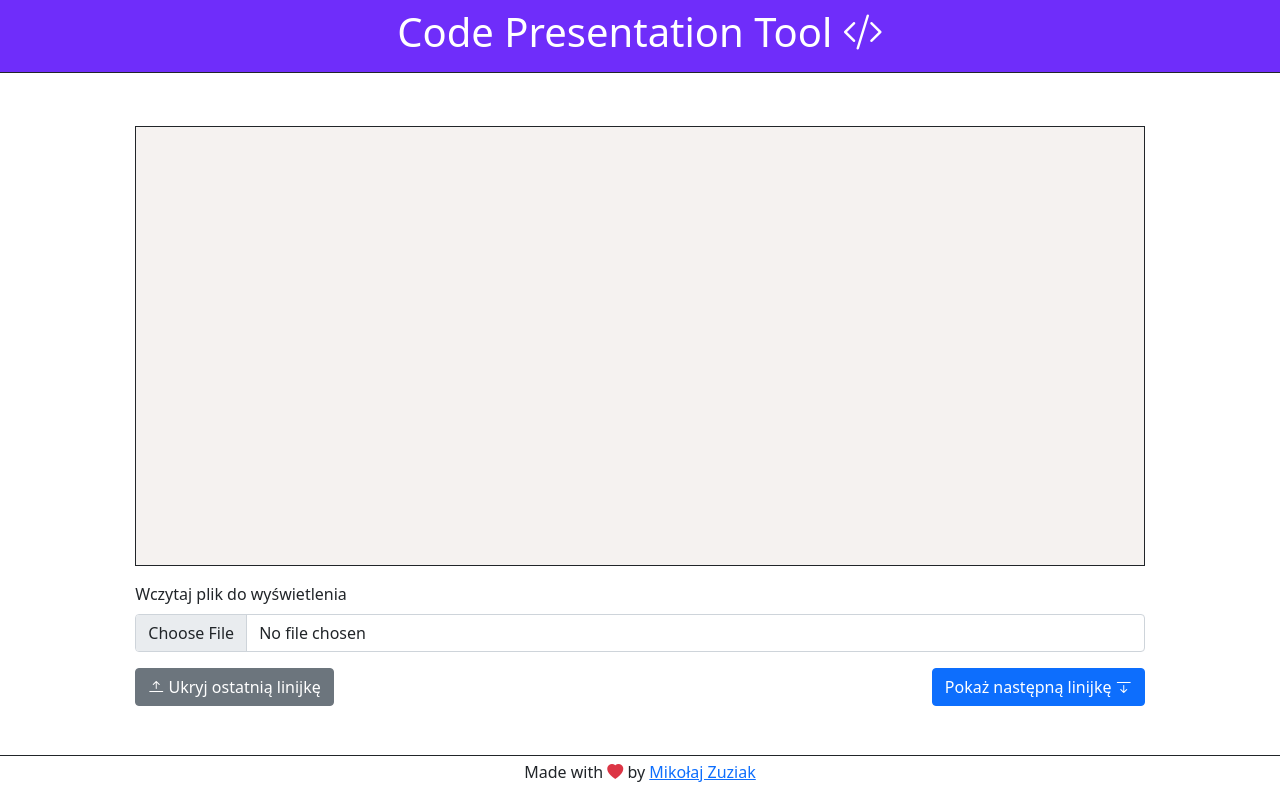
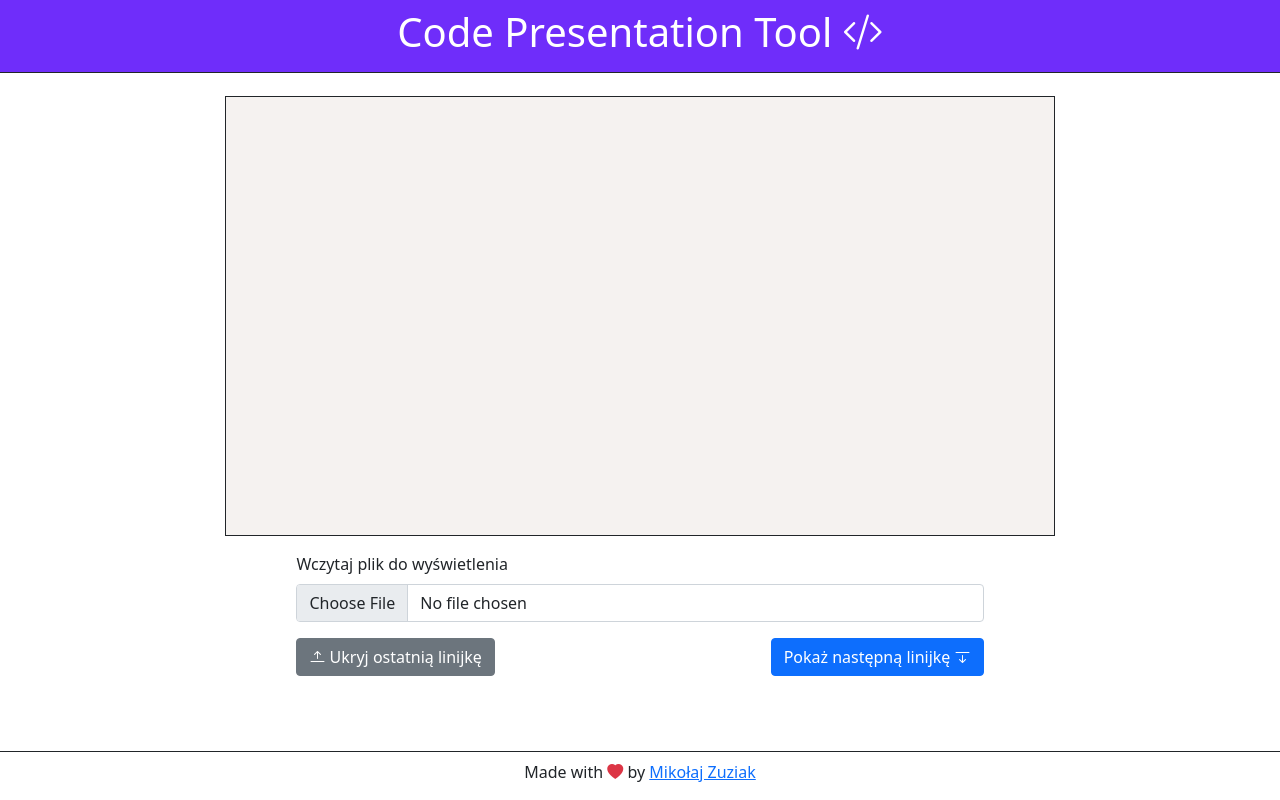
Before and after one commit to MzMix/Code-Presentation-Tool, a Vue app: page / in a window 1280 px wide. Built offline with nearby package versions, Linux system fonts and the light colour scheme.

Commit message:
fix: :bug: fix text indents
fix the lack of indents in code/text shown

```diff
--- a/index.html
+++ b/index.html
@@ -7,7 +7,7 @@
     <title>Code Presentation Tool</title>
   </head>
   <body>
-    <div id="app" class="container-fluid"></div>
+    <div id="app" class="container-fluid d-flex flex-column pt-5 h-100"></div>
     <script type="module" src="/src/main.js"></script>
   </body>
 </html>
--- a/src/App.vue
+++ b/src/App.vue
@@ -3,26 +3,35 @@ import CodePresenter from './CodePresenter.vue';
 </script>
 
 <template>
-  <div class="fixed-top border-dark border-bottom p-2 text-white text-center user-select-none" id="AppNameRow">
+
+  <header>
+    <div class="fixed-top border-dark border-bottom p-2 text-white text-center user-select-none mb-5" id="AppNameRow">
       <h1>Code Presentation Tool <i class="bi bi-code-slash"></i></h1>
     </div>
+  </header>
 
+  <main>
     <div class="row mt-5">
-    <div class="col-lg-1"></div>
+      <div class="col-xl-2 col-lg-1"></div>
       <CodePresenter />
-    <div class="col-lg-1"></div>
+      <div class="col-xl-2 col-lg-1"></div>
     </div>
+  </main>
 
-  <div class="row fixed-bottom border-dark border-top user-select-none">
+  <footer>
+    <div class="row border-dark border-top user-select-none pt-1">
       <div class="col-md-12 text-center d-flex justify-content-center align-items-center">
         <p class="pt-1">Made with <i class="bi bi-heart-fill text-danger"></i> by <a
             href="https://github.com/MzMix">Mikołaj Zuziak</a></p>
       </div>
     </div>
+  </footer>
+
 </template>
 
 <style scoped>
 #AppNameRow {
   background-color: #6f2dfa;
+  width: 100%;
 }
 </style>
--- a/src/CodePresenter.vue
+++ b/src/CodePresenter.vue
@@ -87,7 +87,7 @@ function SplitLine(line) {
 }
 
 function BreakOverflow() {
-    let threshold = Math.floor(document.getElementById('CodeBox').offsetWidth / 8);
+    let threshold = Math.floor(document.getElementById('CodeBox').offsetWidth / 10);
 
     codeToDisplay.value.forEach(line => {
         if (line.code.length > threshold) SplitLine(line);
@@ -143,7 +143,7 @@ function AddLeadingZero(num) {
 </script>
 
 <template>
-    <div class="col-lg-10 col-md-12">
+    <div class="col-xl-8 col-lg-10 col-md-12">
         <form @submit.prevent="onSubmit">
             <div class="mb-3">
                 <div class="border border-dark p-1" id="CodeBox">
@@ -159,16 +159,19 @@ function AddLeadingZero(num) {
                 </div>
             </div>
 
-            <div class=" mb-3 user-select-none">
+            <div class="row">
+                <div class="col-10 mx-auto mb-3 user-select-none">
                     <label for="formFile" class="form-label">Wczytaj plik do wyświetlenia</label>
                     <input class="form-control" type="file" id="formFile" @change="onFileChange">
                 </div>
 
-            <div class="mb-3 d-flex" id="ActionButtons">
-                <button class="btn btn-secondary" @click="showLess"><i class="bi bi-arrow-bar-up"></i> Ukryj ostatnią
+                <div class="col-10 mx-auto mb-3 d-flex" id="ActionButtons">
+                    <button class="btn btn-secondary" @click="showLess"><i class="bi bi-arrow-bar-up"></i> Ukryj
+                        ostatnią
                         linijkę</button>
                     <button class="btn btn-primary" @click="showMore">Pokaż następną linijkę <i
                             class="bi bi-arrow-bar-down"></i></button>
+                </div>
             </div>
         </form>
     </div>
@@ -223,7 +226,7 @@ function AddLeadingZero(num) {
 }
 
 *::-webkit-scrollbar-track {
-    background: #dde0e3;
+    background: #f5f2f0;
 }
 
 *::-webkit-scrollbar-thumb {
--- a/src/CustomHighlight.vue
+++ b/src/CustomHighlight.vue
@@ -23,5 +23,5 @@ onMounted(() => {
 </script>
 
 <template>
-    <code class="codeLine" :class="langClass">{{       hCode       }}</code>
+    <pre class="codeLine"><code :class="langClass">{{    hCode     }}</code></pre>
 </template>
--- a/src/style.css
+++ b/src/style.css
@@ -1,95 +1,26 @@
-:root {
-  font-family: Inter, Avenir, Helvetica, Arial, sans-serif;
-  font-size: 16px;
-  line-height: 24px;
-  font-weight: 400;
-
-  color-scheme: light dark;
-  color: rgba(255, 255, 255, 0.87);
-  background-color: #242424;
-
-  font-synthesis: none;
-  text-rendering: optimizeLegibility;
-  -webkit-font-smoothing: antialiased;
-  -moz-osx-font-smoothing: grayscale;
-  -webkit-text-size-adjust: 100%;
+*{
+  box-sizing: border-box;
 }
 
-a {
-  font-weight: 500;
-  color: #646cff;
-  text-decoration: inherit;
-}
-a:hover {
-  color: #535bf2;
+body{
+  height:100vh;
+  margin:0;
 }
 
-a {
-  font-weight: 500;
-  color: #646cff;
-  text-decoration: inherit;
-}
-a:hover {
-  color: #535bf2;
+/* Trick */
+body{
+  display:flex;
+  flex-direction:column;
 }
 
-body {
-  margin: 0;
-  display: flex;
-  place-items: center;
-  min-width: 320px;
-  min-height: 100vh;
+footer{
+  margin-top:auto;
 }
-
-h1 {
-  font-size: 3.2em;
-  line-height: 1.1;
-}
-
-button {
-  border-radius: 8px;
-  border: 1px solid transparent;
-  padding: 0.6em 1.2em;
-  font-size: 1em;
-  font-weight: 500;
-  font-family: inherit;
-  background-color: #1a1a1a;
-  cursor: pointer;
-  transition: border-color 0.25s;
-}
-button:hover {
-  border-color: #646cff;
-}
-button:focus,
-button:focus-visible {
-  outline: 4px auto -webkit-focus-ring-color;
-}
-
-.card {
-  padding: 2em;
-}
-
-#app {
-  max-width: 1280px;
-  margin: 0 auto;
-  padding: 2rem;
-  /* text-align: center; */
-}
-
-@media (prefers-color-scheme: light) {
-  :root {
-    color: #213547;
-    background-color: #ffffff;
-  }
-  a:hover {
-    color: #747bff;
-  }
-  button {
-    background-color: #f9f9f9;
-  }
-}
-
 .codeLine{
   margin: 0 !important;
   padding: .2em !important;
 }
+
+.token.operator{
+  background-color: transparent !important;
+}
```
Also changed, not shown: 1 other file (tests, documents, lock files or other folders). Lines whose indentation alone changed are shown as unchanged.
